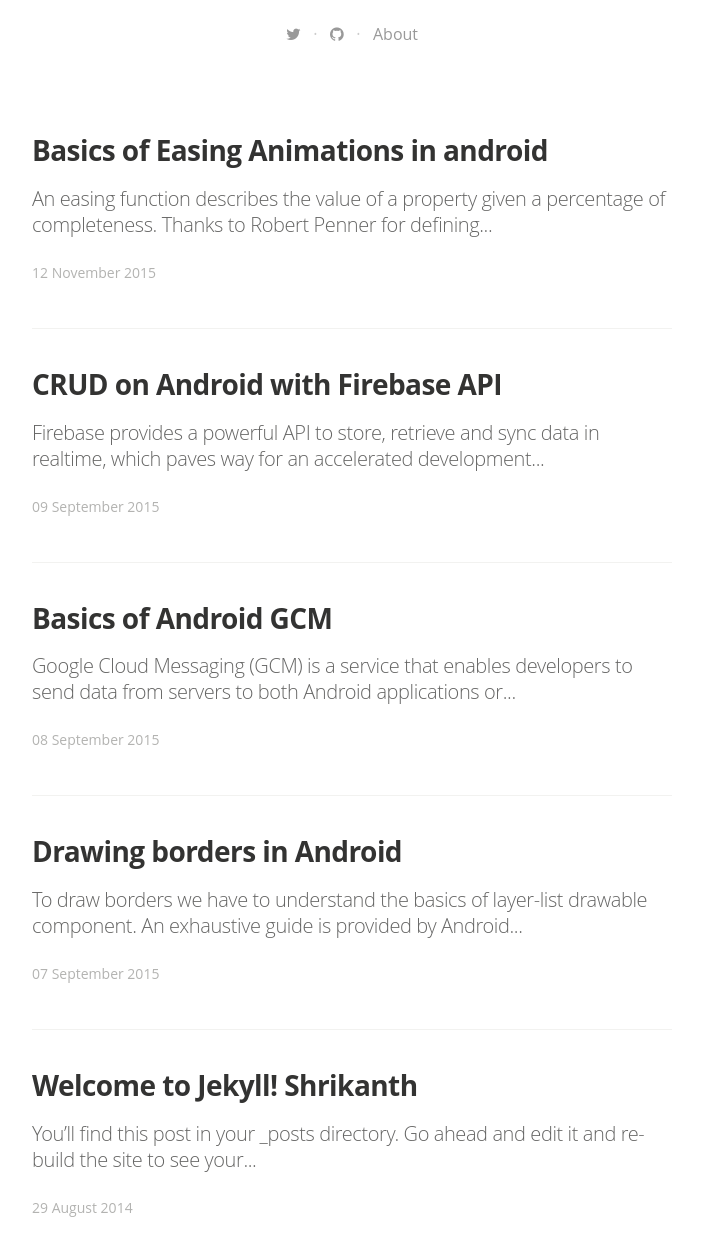
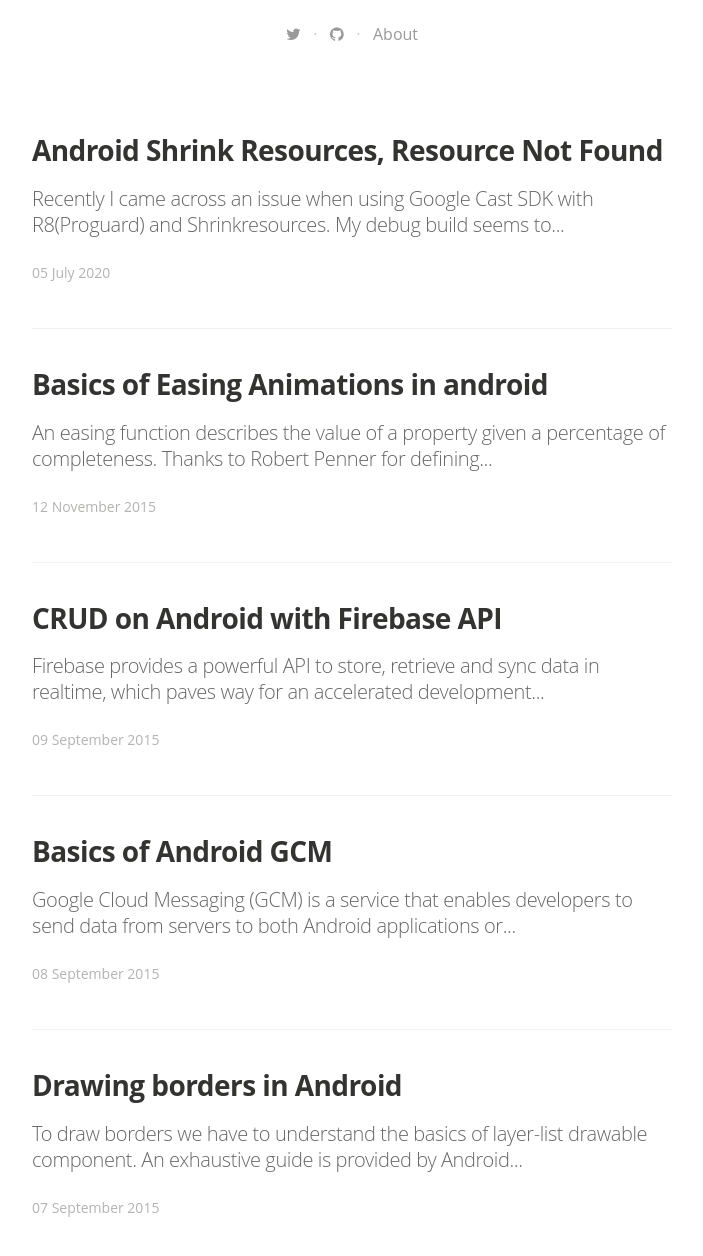
Before and after one commit to shrikanthkr/shrikanthkr.github.io, a Jekyll site: the page built from index.html, in a window 1280 px wide and 1400 px high, scrolled down 487 px, cut to the strip 129-1385 px from the top of the window. Shown: the whole strip, without its empty margins (288-991 px from the left). Built offline with Jekyll 4.4.1, drawn with Linux system fonts in a browser that asks for light colours; nearby versions of some CDN libraries; some web fonts are replaced; the list of posts is cut into pages by our own code; some of the changed lines change nothing that is shown; some of the changed text lies outside the part shown.

Commit message:
new blog

```diff
--- a/_config.yml
+++ b/_config.yml
@@ -54,5 +54,5 @@
 
 # Plugins
 whitelist: []
-gems:      [jekyll-paginate, jekyll-include-cache]
+plugins:      [jekyll-paginate, jekyll-include-cache]
 excerpt_separator: "`"
--- /dev/null
+++ b/_posts/2020-07-25-shrink-resources-not-found.markdown
@@ -0,0 +1,73 @@
+---
+layout: post
+title:  "Android Shrink Resources, Resource Not Found"
+date: 2020-07-05
+categories: android issues
+tags: apksize shrinkResources minifyEnabled proguard issues cast sdk
+image: /assets/article_images/2020-07-05-shrink-resources-not-found/remove_unused.jpg
+---
+
+Recently I came across an issue when using [Google Cast SDK](https://developers.google.com/cast){:target="_blank"} with `R8(Proguard)` and `Shrinkresources`. My debug build seems to work well, but release build compiles and installs... But crashes as soon as it opens. :thinking:
+
+Let's look into the crash logs.
+
+{% highlight java  %}
+ Caused by: android.content.res.Resources$NotFoundException: Drawable com.sample.application:drawable/mr_button_light with resource ID #0x7f08018a
+     Caused by: android.content.res.Resources$NotFoundException: File res/drawable/mr_button_light.xml from drawable resource ID #0x7f08018a
+        at android.content.res.ResourcesImpl.loadDrawableForCookie(ResourcesImpl.java:876)
+        at android.content.res.ResourcesImpl.loadDrawable(ResourcesImpl.java:659)
+        at android.content.res.Resources.getDrawableForDensity(Resources.java:906)
+        at android.content.res.Resources.getDrawable(Resources.java:845)
+        at android.content.res.Resources.getDrawable(Resources.java:820)
+        at androidx.mediarouter.app.MediaRouteButton$b.doInBackground(:1)
+        ...
+     Caused by: android.view.InflateException: Class not found x
+        at android.graphics.drawable.DrawableInflater.inflateFromClass(DrawableInflater.java:224)
+        at android.graphics.drawable.DrawableInflater.inflateFromXmlForDensity(DrawableInflater.java:141)
+        at android.graphics.drawable.Drawable.createFromXmlInnerForDensity(Drawable.java:1402)
+        at android.graphics.drawable.Drawable.createFromXmlForDensity(Drawable.java:1361)
+        at android.content.res.ResourcesImpl.loadXmlDrawable(ResourcesImpl.java:939)
+        at android.content.res.ResourcesImpl.loadDrawableForCookie(ResourcesImpl.java:862)
+        at android.content.res.ResourcesImpl.loadDrawable(ResourcesImpl.java:659)
+        at android.content.res.Resources.getDrawableForDensity(Resources.java:906)
+        at android.content.res.Resources.getDrawable(Resources.java:845)
+        at android.content.res.Resources.getDrawable(Resources.java:820)
+        at androidx.mediarouter.app.MediaRouteButton$b.doInBackground(:1)
+        ...
+     Caused by: java.lang.ClassNotFoundException: Didn't find class "x" on path: DexPathList[[zip file "/data/app/com.sample.
+{% endhighlight %}
+
+The problem - R8 assumes these **mr_*resources** (media router) are unused and are skipped to be included with the build. Hence, while accessing them via reflection in the code by the `Cast SDK` it fails.
+
+#### How can we fix it?
+
+As stated in the [Android developers documentation]( https://developer.android.com/studio/build/shrink-code#keep-resources){:target="_blank"}
+
+
+> res/raw/keep.xml
+
+{% highlight xml  %}
+<?xml version="1.0" encoding="utf-8"?>
+<resources xmlns:tools="http://schemas.android.com/tools"
+    tools:keep="@drawable/mr_*" />
+{% endhighlight %}
+
+The above xml tell the gradle plugin not to shrink resources of this kind.
+
+#### How can we verify this?
+
+
+> run ./gradlew clean bundleStageRelease --info >> output.txt
+
+- Search around the file, if skip unsed is been shown for **mr_** files.
+
+- Now go back add the **keep.xml** file and repeat the same.
+
+I hope it helps!
+
+<hr>
+
+#### References
+
+- [Android Developers](https://developer.android.com/studio/build/shrink-code#keep-code){:target="_blank"}
+- [Stack Overflow](https://stackoverflow.com/questions/43838269/android-how-to-tell-shrinkresources-to-keep-certain-resources){:target="_blank"}
```
Also changed, not shown: Gemfile.lock, assets/article_images/2020-07-05-shrink-resources-not-found/remove_unused.jpg (added).
